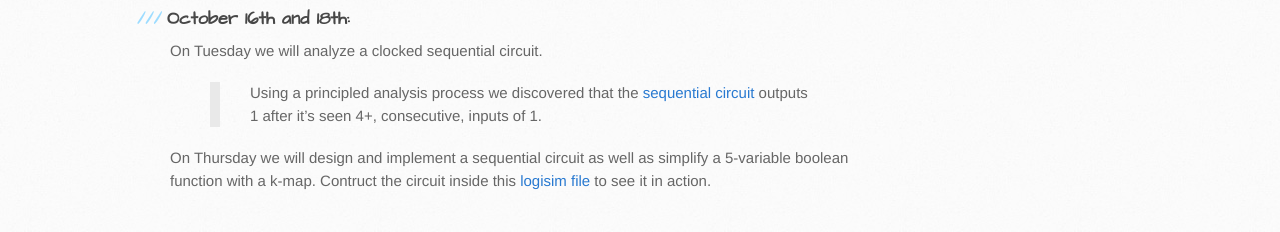
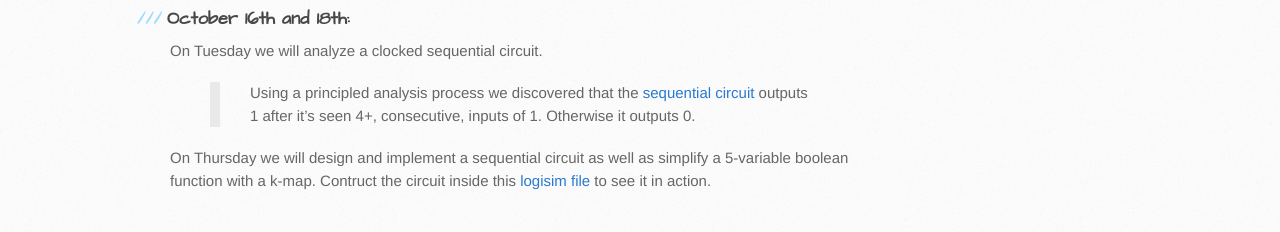
Before and after one commit to philstutorials/philstutorials.github.io, a Jekyll site: the page built from CPSC359.md, in a window 1280 px wide. Shown: the part 1256-1488 px from the top of the page. Built offline with Jekyll 4.4.1, drawn with Linux system fonts in a browser that asks for light colours; our own code applies the rules of GitHub Pages for plain Markdown files.

Commit message:
Update CPSC359.md

```diff
--- a/CPSC359.md
+++ b/CPSC359.md
@@ -47,6 +47,6 @@ On Thursday we will create various flip-flops.
 ### October 16th and 18th:
 On Tuesday we will analyze a clocked sequential circuit.
 
-> Using a principled analysis process we discovered that the [sequential circuit](https://raw.githubusercontent.com/philstutorials/philstutorials.github.io/master/_data/analyze_this.circ "Logisim file. Save this to your computer.") outputs 1 after it's seen 4+, consecutive, inputs of 1.
+> Using a principled analysis process we discovered that the [sequential circuit](https://raw.githubusercontent.com/philstutorials/philstutorials.github.io/master/_data/analyze_this.circ "Logisim file. Save this to your computer.") outputs 1 after it's seen 4+, consecutive, inputs of 1. Otherwise it outputs 0.
 
 On Thursday we will design and implement a sequential circuit as well as simplify a 5-variable boolean function with a k-map. Contruct the circuit inside this [logisim file](https://raw.githubusercontent.com/philstutorials/philstutorials.github.io/master/_data/build_counter.circ "Logisim file. Save this to your computer.") to see it in action.
```
